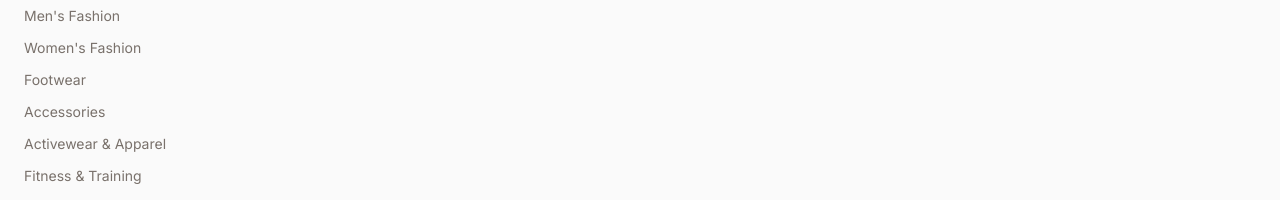
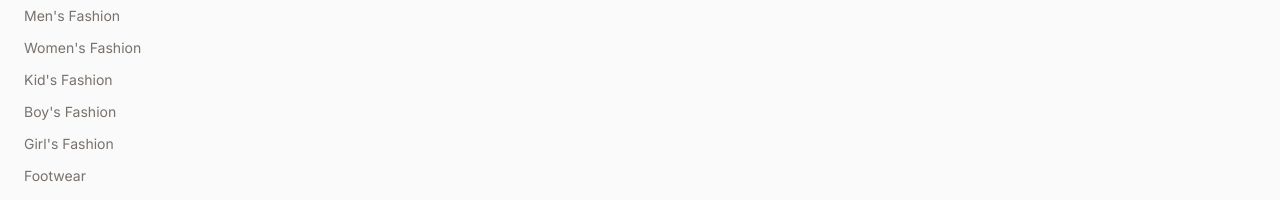
Before and after one commit to piyushmallick13-afk/Gen-Focus, a React (Vite) app: page / in a window 1280 px wide. Shown: the part 1217-1417 px from the top of the page. Built offline with nearby package versions, Linux system fonts and the light colour scheme; no server answers; the database is empty.

Commit message:
feat: add fashion categories to product taxonomy
Expand the product categories list to include Kids, Boys, and Girls fashion subcategories.

```diff
--- a/src/data.ts
+++ b/src/data.ts
@@ -7,6 +7,9 @@ export const allCategories = [
   "Wearable Technology",
   "Men's Fashion",
   "Women's Fashion",
+  "Kid's Fashion",
+  "Boy's Fashion",
+  "Girl's Fashion",
   "Footwear",
   "Accessories",
   "Activewear & Apparel",
```
